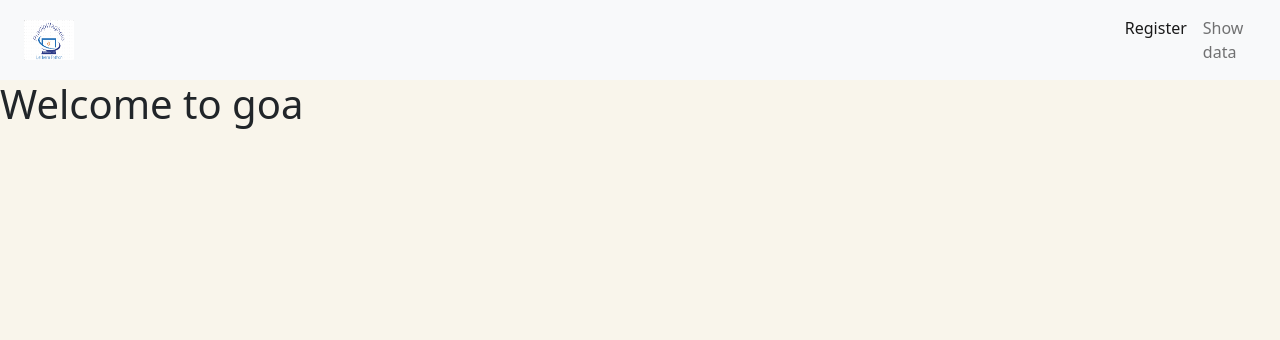
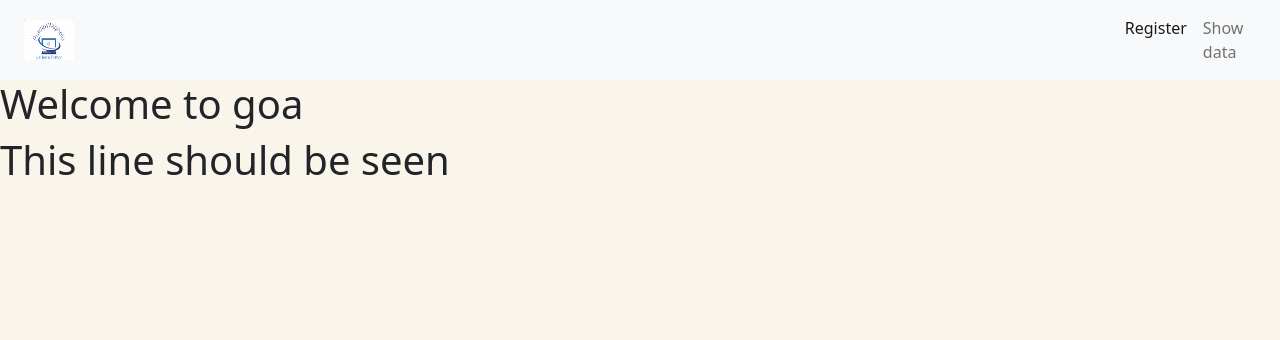
Before and after one commit to Teddy787bit/djangocurd, a Django app: template Userreg/templates/Userreg/update.html in a window 1280 px wide. Shown: the top 340 px of the page. Run offline with Django 3.2, Linux system fonts and the light colour scheme; the template is opened without the code that fills it, so the values that code supplies are empty.

Commit message:
Fileedited

```diff
--- a/Userreg/templates/Userreg/update.html
+++ b/Userreg/templates/Userreg/update.html
@@ -3,4 +3,5 @@
 {%block content %}
 
 <h1>Welcome to goa</h1>
+<h1>This line should be seen</h1>
 {% endblock content %}
```
